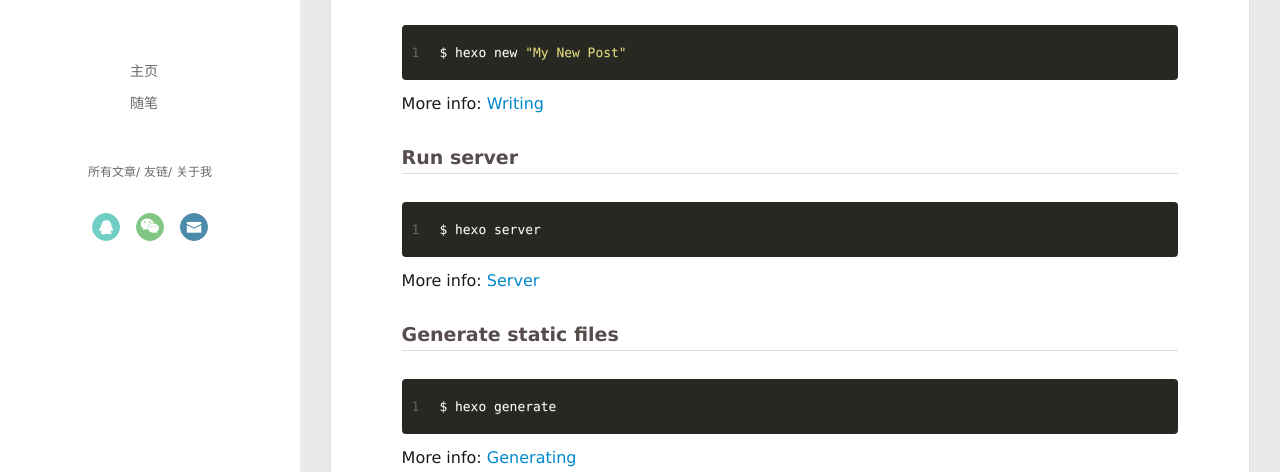
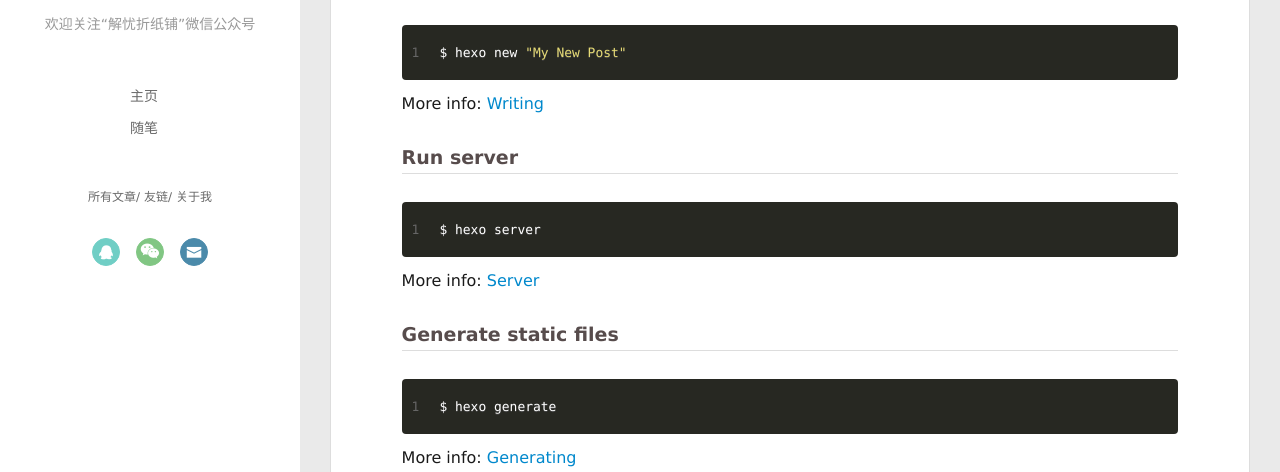
Before and after one commit to aizhezhi/aizhezhi.github.io, a plain HTML site: page index.html in a window 1280 px wide. Shown: the part 328-800 px from the top of the page. Drawn offline with Linux system fonts and the light colour scheme.

Commit message:
Site updated: 2018-07-30 17:27:37

```diff
--- a/index.html
+++ b/index.html
@@ -8,16 +8,13 @@
   <link rel="dns-prefetch" href="http://yoursite.com">
   <title>解忧折纸铺</title>
   <meta name="viewport" content="width=device-width, initial-scale=1, maximum-scale=1">
-  <meta name="description" content="欢迎关注“解忧折纸铺”微信公众号">
-<meta property="og:type" content="website">
+  <meta property="og:type" content="website">
 <meta property="og:title" content="解忧折纸铺">
 <meta property="og:url" content="http://yoursite.com/index.html">
 <meta property="og:site_name" content="解忧折纸铺">
-<meta property="og:description" content="欢迎关注“解忧折纸铺”微信公众号">
 <meta property="og:locale" content="zh-Hans">
 <meta name="twitter:card" content="summary">
 <meta name="twitter:title" content="解忧折纸铺">
-<meta name="twitter:description" content="欢迎关注“解忧折纸铺”微信公众号">
 
     <link rel="alternative" href="/atom.xml" title="解忧折纸铺" type="application/atom+xml">
 
@@ -51,6 +48,8 @@
 		<hgroup>
 		  <h1 class="header-author"><a href="/">杜小康</a></h1>
 		</hgroup>
+
+		<p class="header-subtitle">欢迎关注“解忧折纸铺”微信公众号</p>
 
 
 		<nav class="header-menu">
@@ -107,6 +106,8 @@
 			<hgroup>
 			  <h1 class="header-author js-header-author">杜小康</h1>
 			</hgroup>
+
+			<p class="header-subtitle"><i class="icon icon-quo-left"></i>欢迎关注“解忧折纸铺”微信公众号<i class="icon icon-quo-right"></i></p>
 
 
 
```
Also changed, not shown: 2018/07/29/hello-world/index.html (+4 -0 lines), 2018/07/30/欢迎来到解忧折纸铺/index.html (+4 -0 lines), archives/2018/07/index.html (+5 -4 lines), archives/2018/index.html (+5 -4 lines), archives/index.html (+5 -4 lines).
